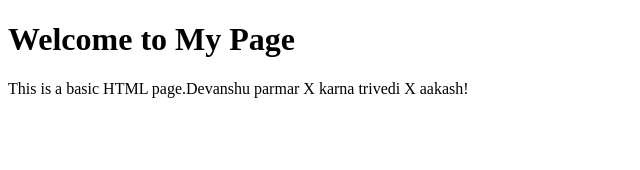
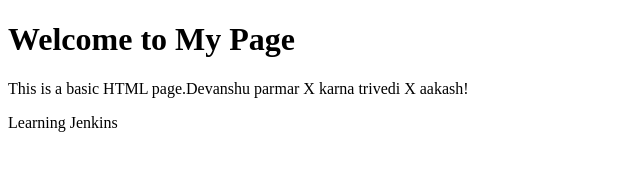
Before and after one commit to DevKrishna009/Jenkins-Testing, a plain HTML site: page index.html in a window 1280 px wide. Shown: the whole page, without its empty margins (0-640 px from the left). Drawn offline with Linux system fonts and the light colour scheme.

Commit message:
Update index.html

```diff
--- a/index.html
+++ b/index.html
@@ -6,5 +6,6 @@
 <body>
     <h1>Welcome to My Page</h1>
     <p>This is a basic HTML page.Devanshu parmar X karna trivedi X aakash!</p>
+    <P>Learning Jenkins</P>
 </body>
 </html>
```
